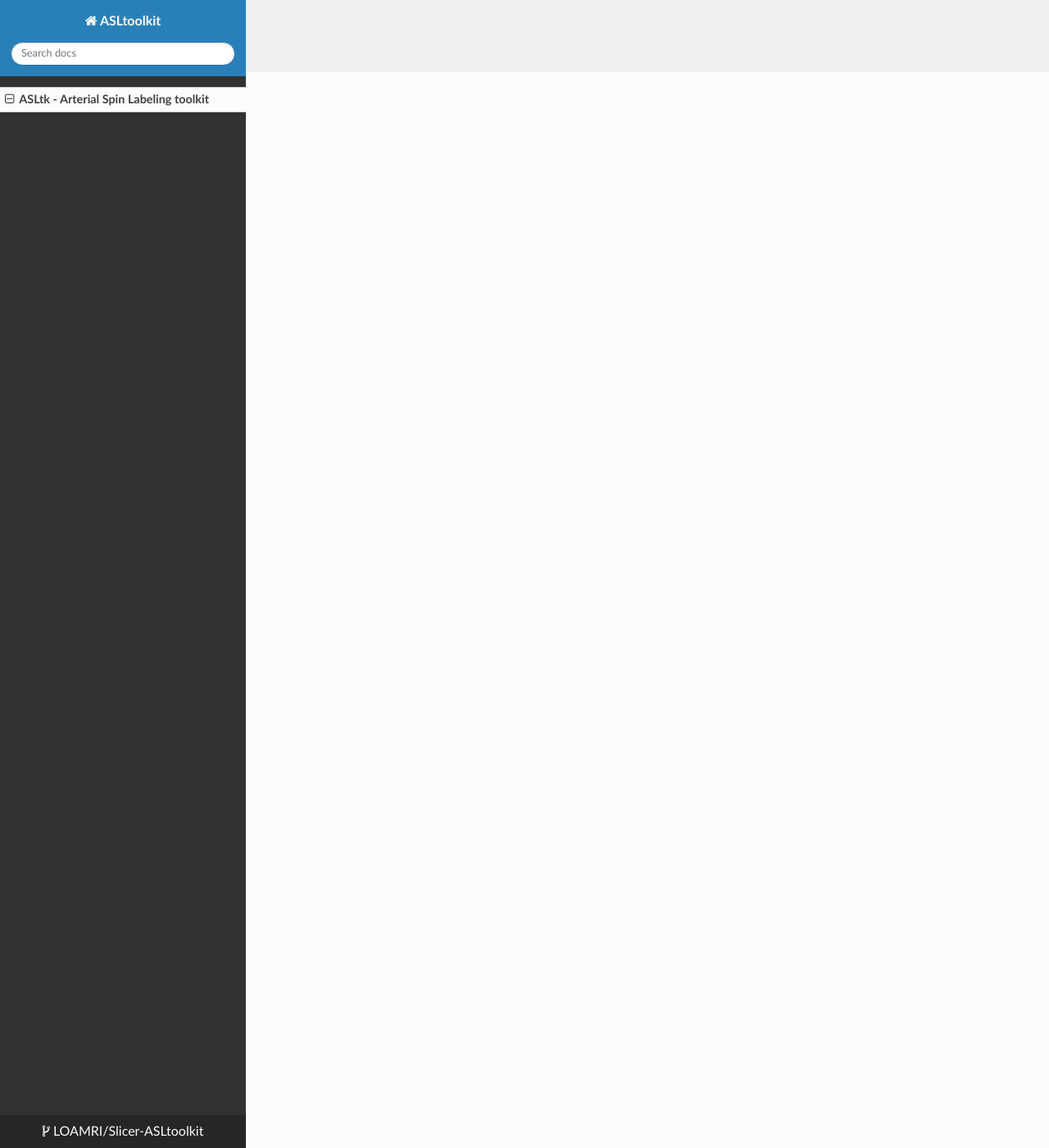
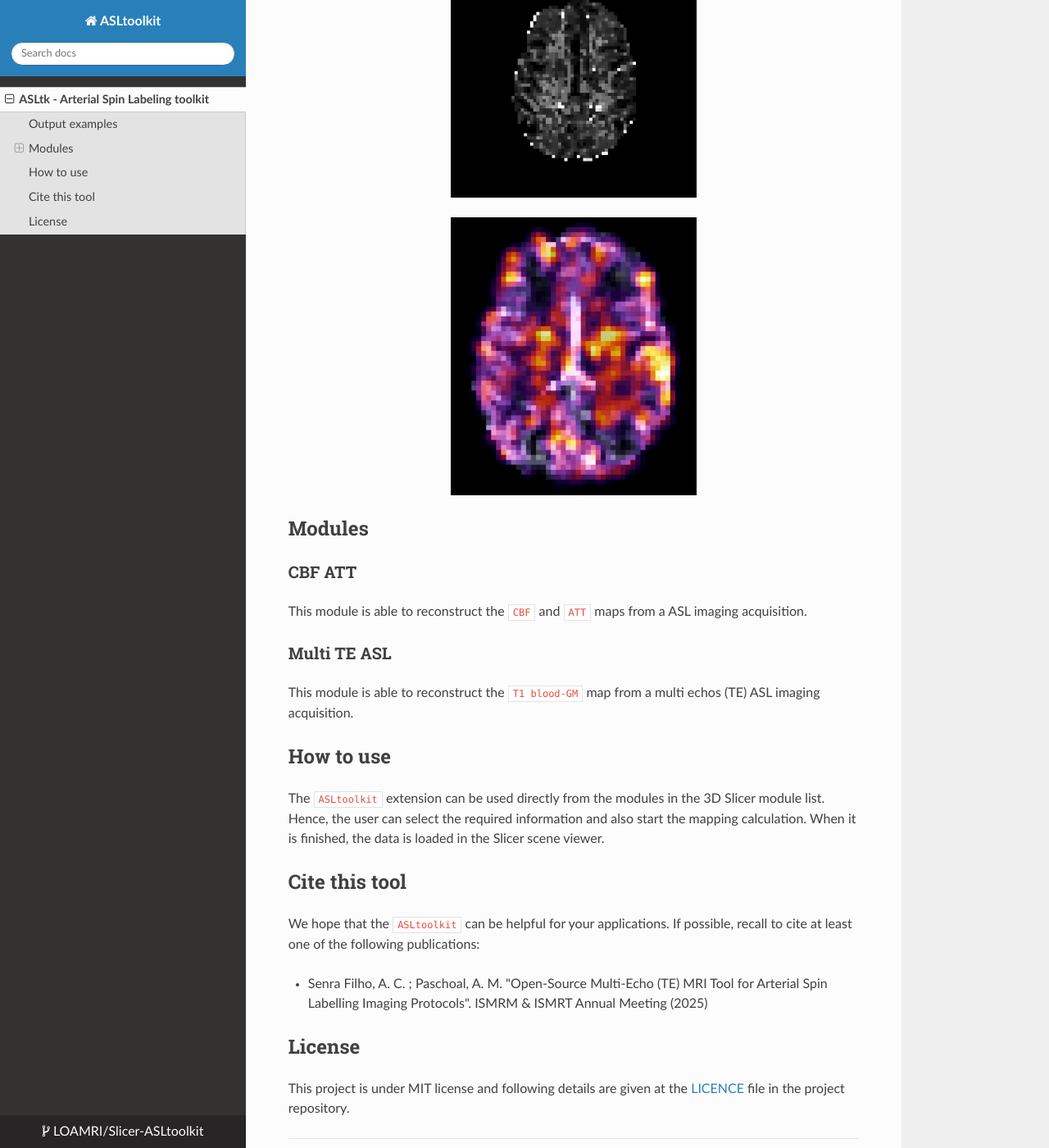
Before and after one commit to LOAMRI/Slicer-ASLtoolkit, an MkDocs documentation site: the page built from docs/index.md, in a window 1280 px wide and 1400 px high, scrolled down 1312 px. Shown: the whole window at 82% size. Built offline with MkDocs 1.6.1, drawn with Linux system fonts in a browser that asks for light colours; nearby versions of some CDN libraries; some of the changed text lies outside the part shown.

Commit message:
DOC: Added info in doc

```diff
--- a/docs/index.md
+++ b/docs/index.md
@@ -8,3 +8,39 @@ This 3D Slicer extension was designed to assist users in processing Arterial Spi
 The major objective of this project is to give an open-source alternative to researchers in the MRI field.
 
 The full documentation of the usage, implementation and updates in the `asltk` library is given in this repository and posted online using a [web-based host](https://asltk.readthedocs.io/en/main/).
+
+
+## Output examples
+
+The ASLtoolkit extension is a simple way to collect ASL quantitatve output mappings using a GUI interface. The images below represents some examples:
+
+![CBF map](assets/cbf_map.png){ width="300" .center}
+
+![ATT map](assets/att_map.png){ width="300" .center}
+
+![T1 blood-GM map](assets/t1_blood_gm_map.png){ width="300" .center}
+
+
+## Modules
+
+### CBF ATT
+
+This module is able to reconstruct the `CBF` and `ATT` maps from a ASL imaging acquisition.
+
+### Multi TE ASL
+
+This module is able to reconstruct the `T1 blood-GM` map from a multi echos (TE) ASL imaging acquisition.
+
+## How to use
+
+The `ASLtoolkit` extension can be used directly from the modules in the 3D Slicer module list. Hence, the user can select the required information and also start the mapping calculation. When it is finished, the data is loaded in the Slicer scene viewer.
+
+## Cite this tool
+
+We hope that the `ASLtoolkit` can be helpful for your applications. If possible, recall to cite at least one of the following publications:
+
+* Senra Filho, A. C. ; Paschoal, A. M. "Open-Source Multi-Echo (TE) MRI Tool for Arterial Spin Labelling Imaging Protocols". ISMRM & ISMRT Annual Meeting (2025)
+
+## License
+
+This project is under MIT license and following details are given at the [LICENCE](https://github.com/LOAMRI/Slicer-ASLtoolkit/blob/main/LICENSE) file in the project repository.
```
